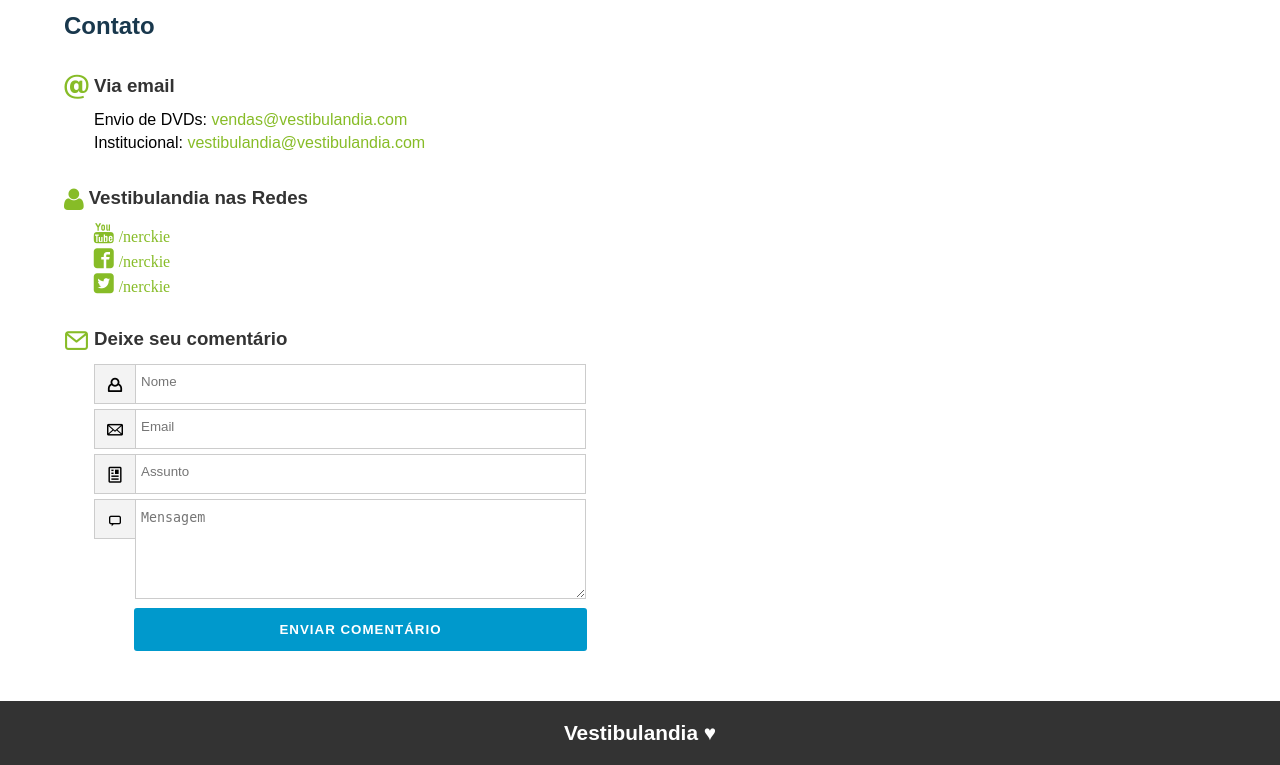
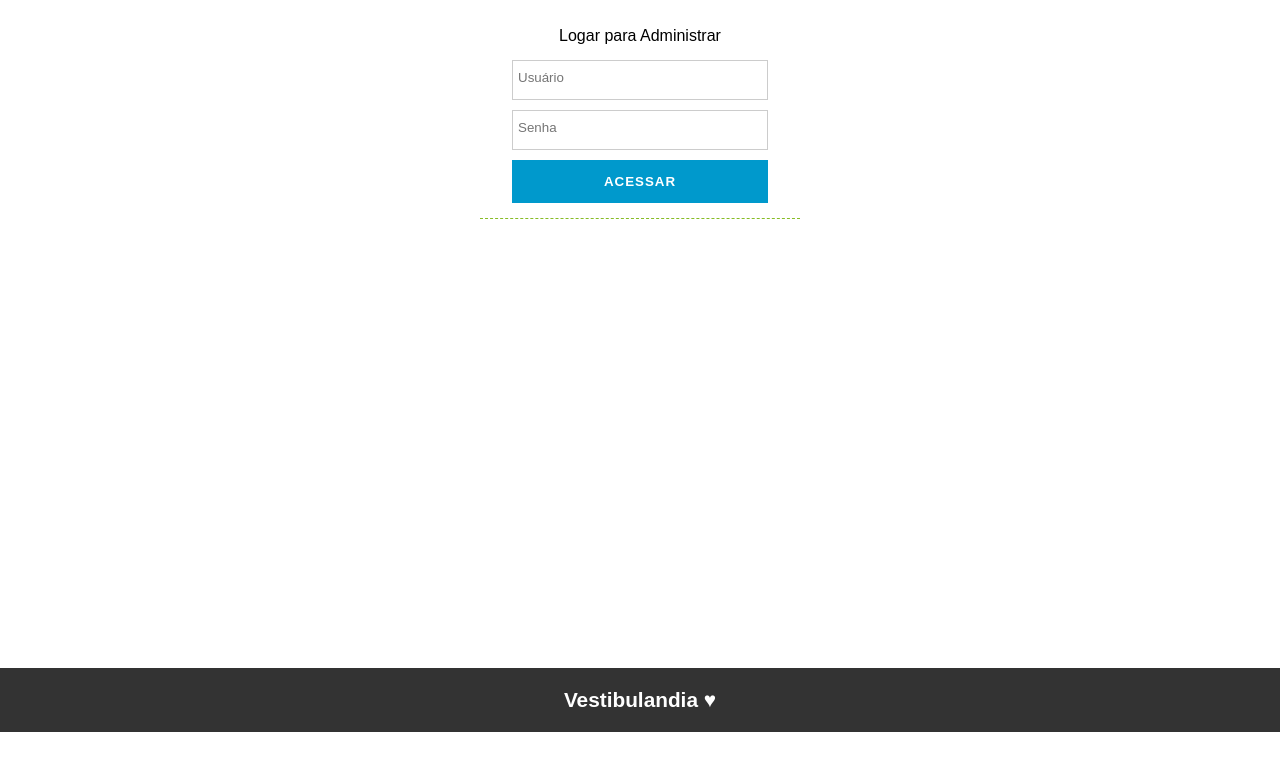
Before and after one commit to cleitonper/vestibulandia, a PHP site: page / in a window 1280 px wide. Shown: the part 68-833 px from the top of the page. After the commit the page ends 800 px from the top, so only its background shows below. Run offline with PHP 8.4, Linux system fonts and the light colour scheme; some web fonts are replaced.

Commit message:
Adicionada página de login para administração

```diff
--- a/css/styles.css
+++ b/css/styles.css
@@ -92,9 +92,7 @@ article
 .formfield
 {
     height:40px;
-    width:calc(100% - 49px);
     padding:10px 10px 15px 5px;
-    margin-bottom:5px;
     border-radius:0;
     border:1px solid #CCC;
 }
@@ -440,7 +438,7 @@ header #botao-menu
 *
 */
 
-header
+body > header
 {
     background:#19384D;
     min-height:60px;
@@ -644,10 +642,11 @@ main #contato div span
     margin-bottom: 5px;
 }
 
-main #contato div label
+main #contato form label
 {
     height:40px;
     padding:12px;
+	margin-botton:5px;
     background:#F3F3F3;
     border:solid #CCC;
     border-top-width:1px;
@@ -655,13 +654,64 @@ main #contato div label
     border-bottom-width:1px;
     border-left-width:1px;
     display:block;
+	width:45px;
+	float:left;
+}
+
+main #contato form .formfield
+{
+  display:block;
+  width:calc(100% - 45px);
+  margin-bottom:15px;
+  float-left;
 }
 
 main #contato form .btn
 {
-	margin-left:40px;
-	width:calc(100% - 47px);
+	margin-left:45px;
+	width:calc(100% - 45px);
 }
+
+/**
+* Login
+*
+* Definicoes de estilizacao para
+* pagina login
+*
+* @section main
+* @subsection login
+*
+*/
+
+main #login form
+{
+  border-bottom:1px dashed #87BC27;
+  display:block;
+  min-width:300px;
+  max-width:320px;
+  margin:0 auto;
+  padding-bottom:15px;
+}
+
+
+main #login form header
+{
+  padding:15px 0;
+  text-align:center;
+}
+
+main #login form input
+{
+  margin:0 auto 10px;
+  display:block;
+  width:80%;
+}
+
+main #login form button
+{
+  margin:0 auto;
+}
+
 
 /**
 * Footer
@@ -669,7 +719,7 @@ main #contato form .btn
 * Definicoes de estulizacao do rodape
 *
 *
-* @section main
+* @section footer
 *
 */
 
--- a/paginas/contato.php
+++ b/paginas/contato.php
@@ -20,16 +20,16 @@
     <div class="container-inline">
         <h3>Deixe seu comentário</h3>
         <form>
-            <label class="container-inline clearleft icon-user2" for="nome"></label>
-            <input class="container-inline formfield" id="nome" type="text" placeholder="Nome"/>
+            <label class="clearleft icon-user2" for="nome"></label>
+            <input class="formfield" id="nome" type="text" placeholder="Nome"/>
 
-            <label class="container-inline clearleft icon-mail" for="email"></label>
+            <label class="clearleft icon-mail" for="email"></label>
             <input class="formfield" id="email" type="email" placeholder="Email"/>
 
-            <label class="container-inline clearleft icon-article" for="assunto"></label>
+            <label class="clearleft icon-article" for="assunto"></label>
             <input class="formfield" id="assunto" type="text" placeholder="Assunto"/>
 
-            <label class="container-inline clearleft icon-message" for="mensagem"></label>
+            <label class="clearleft icon-message" for="mensagem"></label>
             <textarea class="formfield textarea" id="mensagem" placeholder="Mensagem"></textarea>
 
             <button class="btn btn-primary btn-rounded btn-block">Enviar Comentário</button>
--- /dev/null
+++ b/paginas/login.php
@@ -0,0 +1,9 @@
+<section id="login">
+	<form>
+		<header>Logar para Administrar</header>
+
+		<input type="text" placeholder="Usuário" class="formfield" />
+		<input type="password" placeholder="Senha" class="formfield" />
+		<button class="btn btn-block btn-primary">Acessar</button>
+	</form>
+</section>
--- a/paginas/paginas.php
+++ b/paginas/paginas.php
@@ -27,8 +27,11 @@
 		case 'contato':
 			include 'contato.php';
 			break;
+		case 'login':
+			include 'login.php';
+			break;
 		default:
-			include 'contato.php';
+			include 'login.php';
 			break;
 	}
 ?>
```
